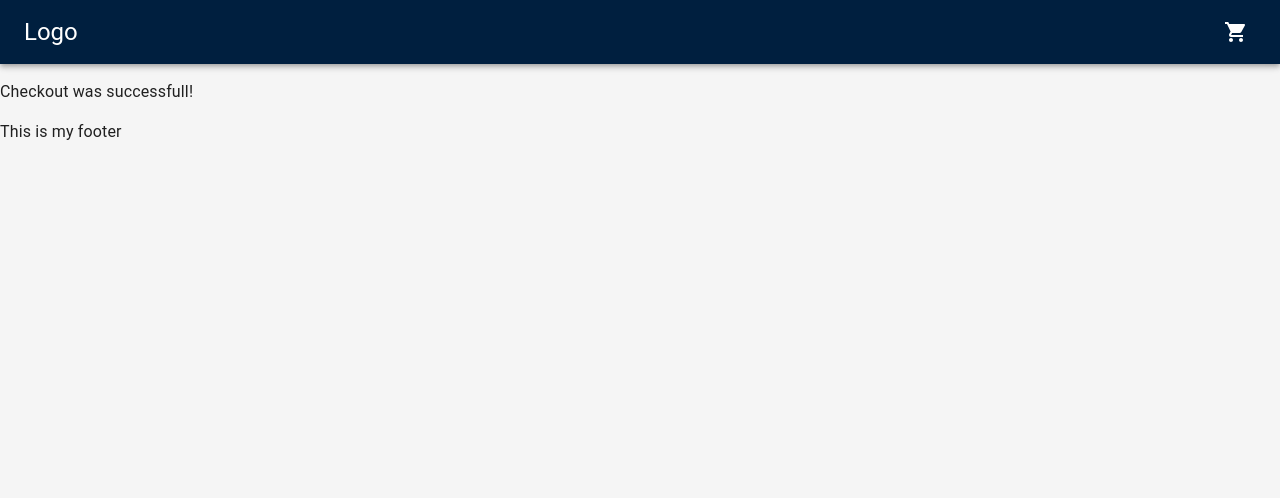
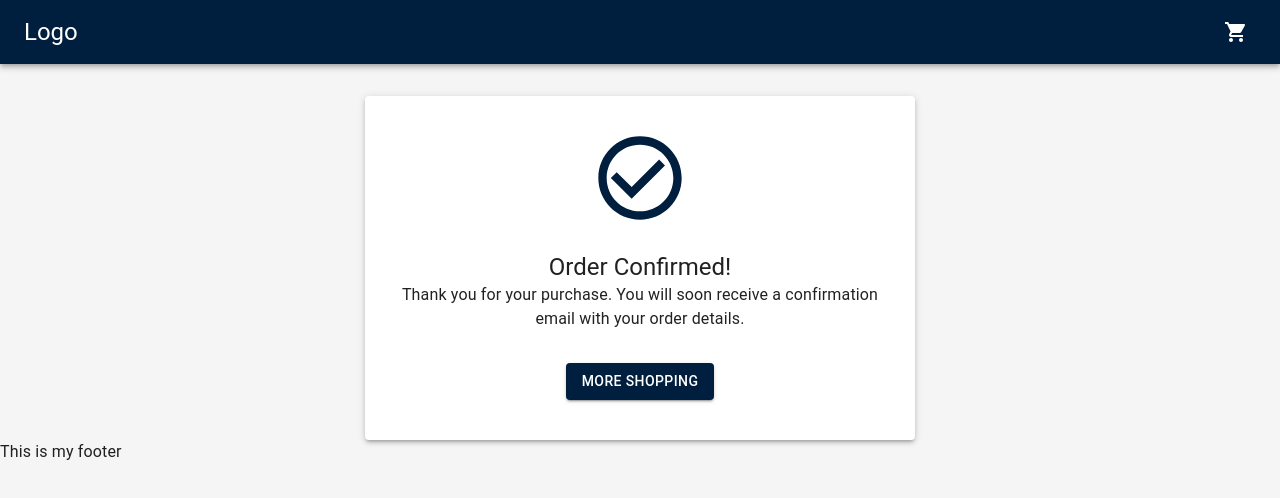
Before and after one commit to NoroffFEU/jsfw-2025-v1-hanna-jsframeworks, a React (Vite) app: page /checkout-success in a window 1280 px wide. Shown: the top 498 px of the page. Built offline with nearby package versions, Linux system fonts and the light colour scheme.

Commit message:
Buidling and Styling checkout success page

```diff
--- a/src/components/CheckOutSuccessPage/CheckOutSuccessPage.tsx
+++ b/src/components/CheckOutSuccessPage/CheckOutSuccessPage.tsx
@@ -1,5 +1,50 @@
+import { Card, CardContent, Typography, Button, Box } from "@mui/material";
+import { CheckCircleOutline } from "@mui/icons-material";
+import { useNavigate } from "react-router-dom";
+
 function CheckOutSuccess() {
-  return <p>Checkout was successfull!</p>;
+  const navigate = useNavigate();
+  return (
+    <Box
+      sx={{
+        display: "flex",
+        justifyContent: "center",
+        mt: 4,
+      }}
+    >
+      <Card
+        sx={{
+          maxWidth: 550,
+          textAlign: "center",
+          backgroundColor: "#fff",
+          boxShadow: 3,
+        }}
+      >
+        <CheckCircleOutline sx={{ color: "#001f3f", fontSize: 100, mt: 4 }} />
+        <CardContent>
+          <Typography variant="h5">Order Confirmed!</Typography>
+          <Typography variant="body1" sx={{ mb: 4 }}>
+            Thank you for your purchase. You will soon receive a confirmation
+            email with your order details.
+          </Typography>
+          <Button
+            onClick={() => navigate("/")}
+            variant="contained"
+            color="primary"
+            sx={{
+              mb: 2,
+              backgroundColor: "#001f3f",
+              "&:hover": {
+                backgroundColor: "#003366",
+              },
+            }}
+          >
+            More Shopping
+          </Button>
+        </CardContent>
+      </Card>
+    </Box>
+  );
 }
 
 export { CheckOutSuccess };
```
